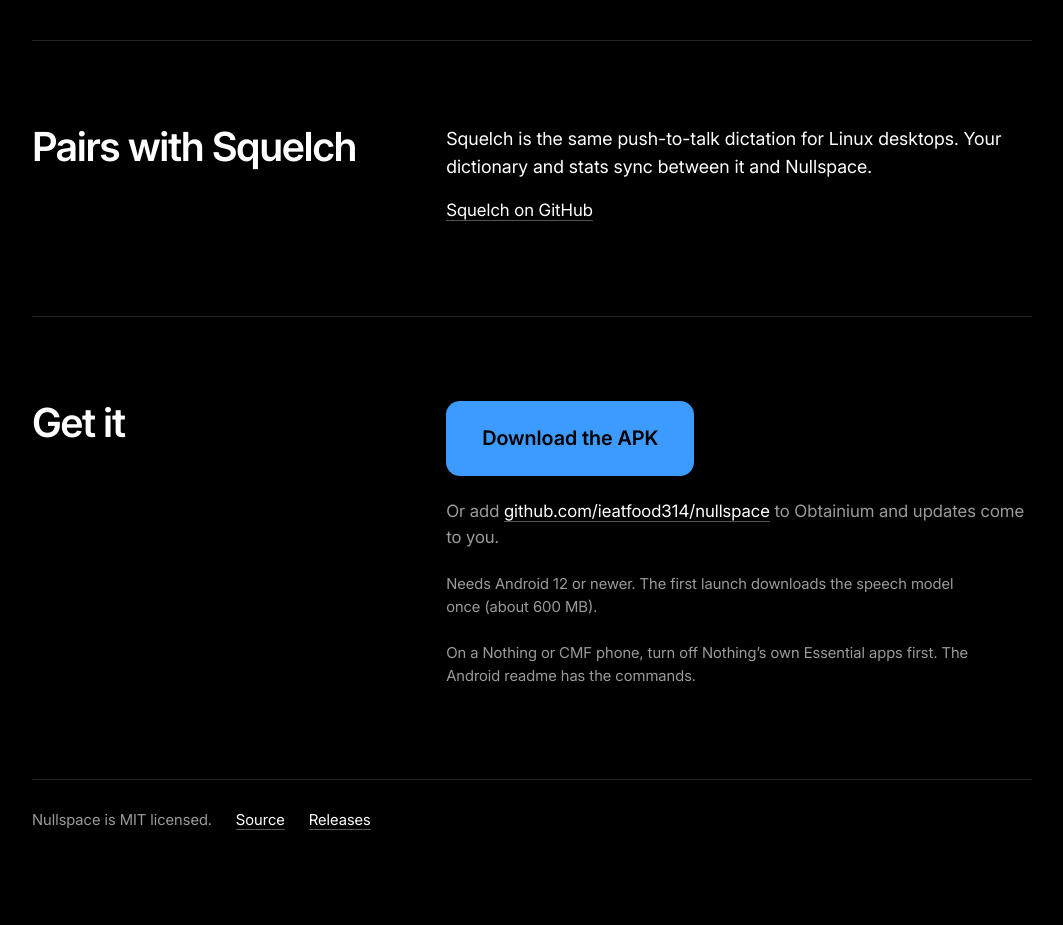
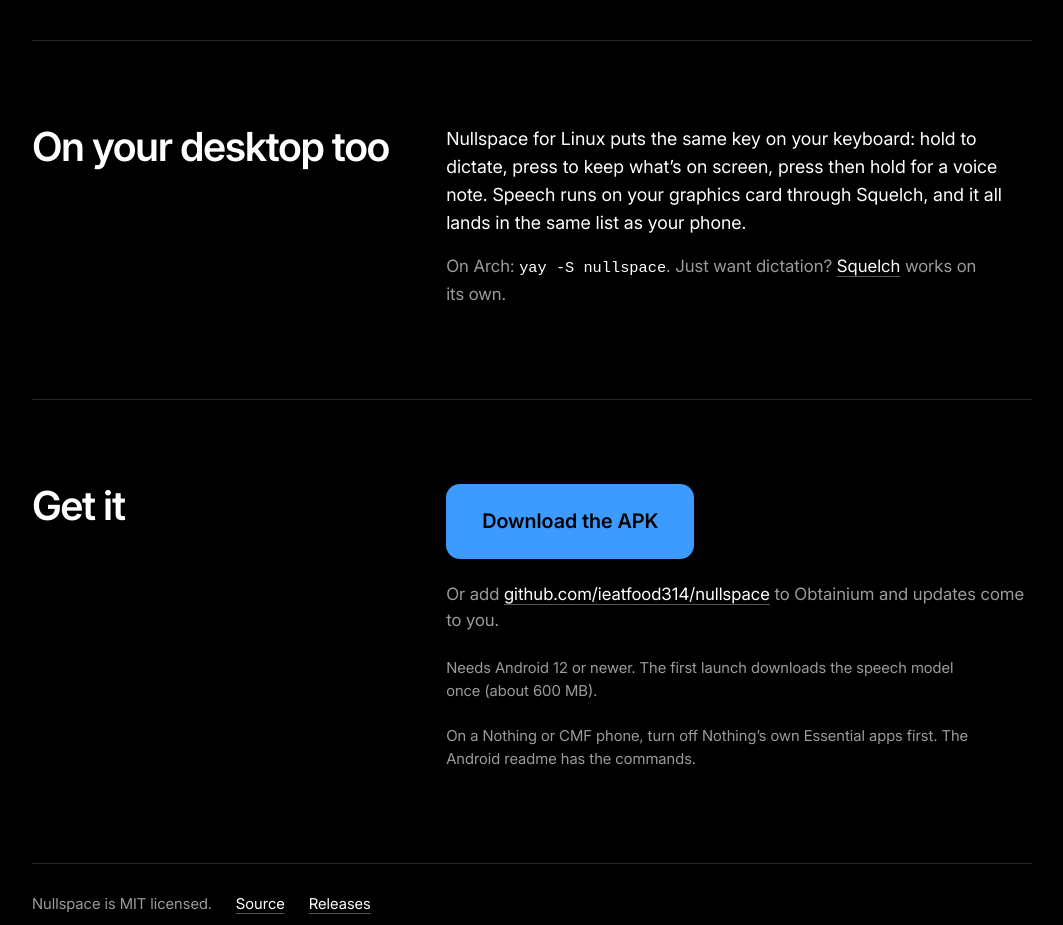
Before and after one commit to ieatfood314/nullspace, a plain HTML site: page site/index.html in a window 1280 px wide. Shown: the part 3460-4385 px from the top of the page, without its empty margins (108-1171 px from the left). Before the commit the page ends 4335 px from the top, so only its background shows below. Drawn offline with Linux system fonts and the light colour scheme.

Commit message:
Desktop: ship from desktop-v tags; the site mentions the desktop app
Co-Authored-By: Claude Opus 5.5 <noreply@anthropic.com>

```diff
--- a/site/index.html
+++ b/site/index.html
@@ -398,10 +398,10 @@
 </section>
 
 <section class="block" id="squelch">
-  <h2>Pairs with Squelch</h2>
+  <h2>On your desktop too</h2>
   <div class="body">
-    <p class="intro">Squelch is the same push-to-talk dictation for Linux desktops. Your dictionary and stats sync between it and Nullspace.</p>
-    <p><a class="plain" href="https://github.com/ieatfood314/squelch">Squelch on GitHub</a></p>
+    <p class="intro">Nullspace for Linux puts the same key on your keyboard: hold to dictate, press to keep what&rsquo;s on screen, press then hold for a voice note. Speech runs on your graphics card through Squelch, and it all lands in the same list as your phone.</p>
+    <p>On Arch: <code>yay -S nullspace</code>. Just want dictation? <a class="plain" href="https://github.com/ieatfood314/squelch">Squelch</a> works on its own.</p>
   </div>
 </section>
 
--- a/site/style.css
+++ b/site/style.css
@@ -132,3 +132,5 @@ body { margin: 0; background: var(--bg); color: var(--fg); font: 400 1.0625rem/1
   html { scroll-behavior: auto; }
   .button { transition: none; }
 }
+
+.body code { font-family: ui-monospace, "JetBrains Mono", monospace; font-size: .9em; color: #fff; white-space: nowrap; }
```
Also changed, not shown: 2 other files.
